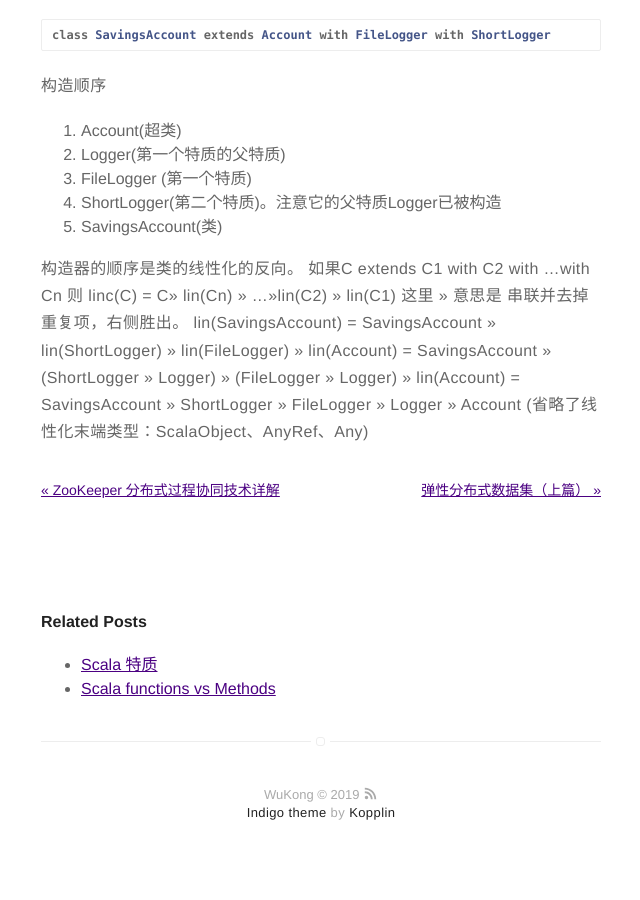
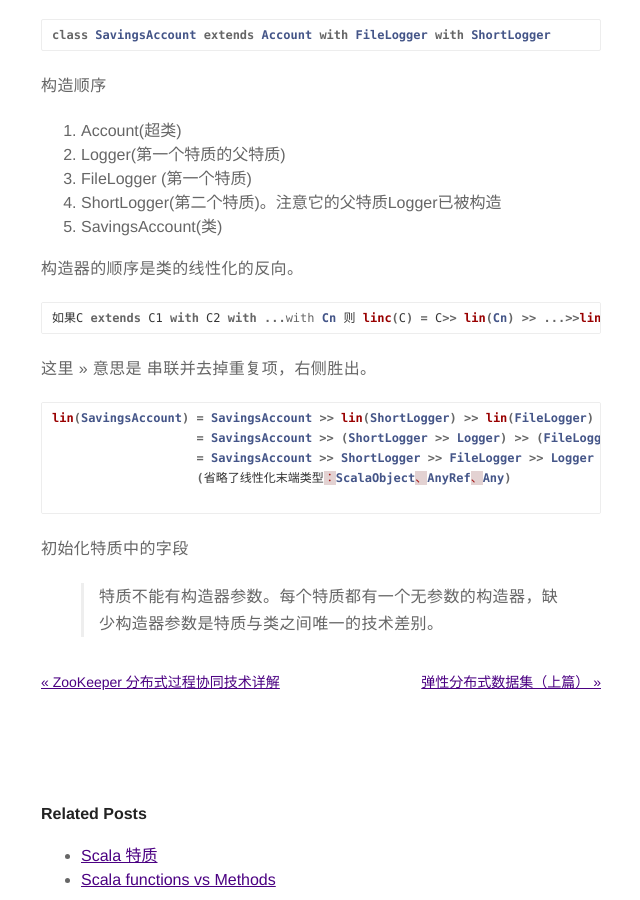
Before and after one commit to legend91325/legend91325.github.io, a Jekyll site: the page built from _posts/2019/2019-08-16-markdown-Scala_learn_note_one.md, in a window 1280 px wide and 900 px high, scrolled down 11459 px. Shown: the whole window, without its empty margins (319-959 px from the left). Built offline with Jekyll 4.4.1, drawn with Linux system fonts in a browser that asks for light colours.

Commit message:
update scala doc

````diff
--- a/_posts/2019/2019-08-16-markdown-Scala_learn_note_one.md
+++ b/_posts/2019/2019-08-16-markdown-Scala_learn_note_one.md
@@ -490,9 +490,20 @@ class SavingsAccount extends Account with FileLogger with ShortLogger
 5. SavingsAccount(类)
 
 构造器的顺序是类的线性化的反向。
+```scala
 如果C extends C1 with C2 with ...with Cn 则 linc(C) = C>> lin(Cn) >> ...>>lin(C2) >> lin(C1)
+```
+
 这里 >> 意思是 串联并去掉重复项，右侧胜出。
+
+```scala
 lin(SavingsAccount) = SavingsAccount >> lin(ShortLogger) >> lin(FileLogger) >> lin(Account)
                     = SavingsAccount >> (ShortLogger >> Logger) >> (FileLogger >> Logger) >> lin(Account)
                     = SavingsAccount >> ShortLogger >> FileLogger >> Logger >> Account
                     (省略了线性化末端类型：ScalaObject、AnyRef、Any)
+
+```
+
+
+初始化特质中的字段
+>特质不能有构造器参数。每个特质都有一个无参数的构造器，缺少构造器参数是特质与类之间唯一的技术差别。
````
